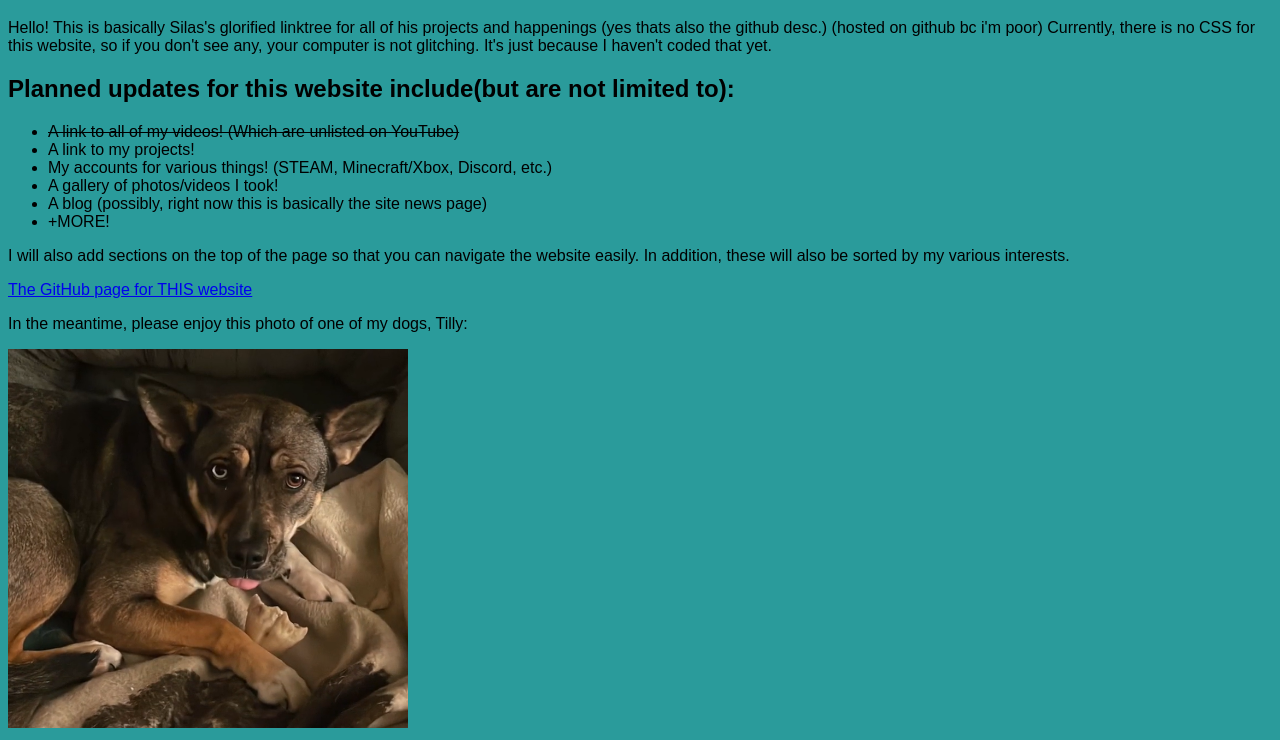
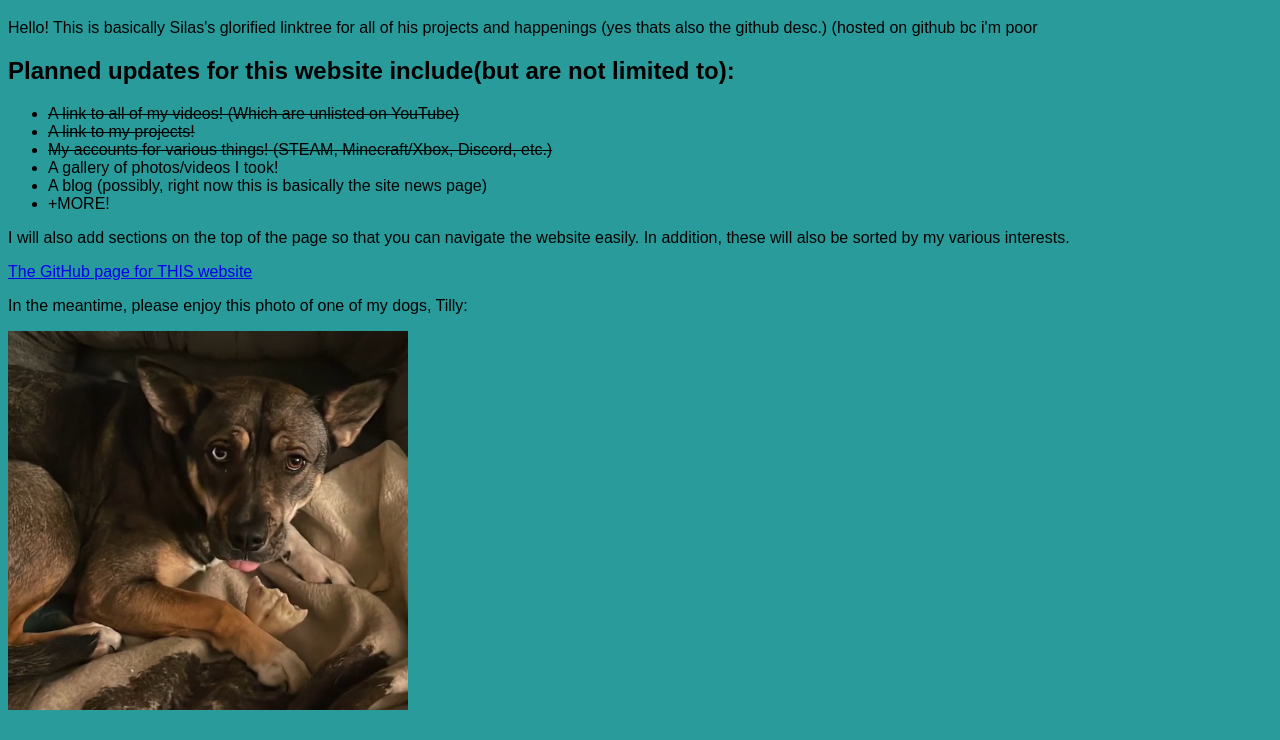
Before and after one commit to Smilas25674/Smilas25674.github.io, a plain HTML site: page index.html in a window 1280 px wide. Shown: the part 115-855 px from the top of the page. Drawn offline with Linux system fonts and the light colour scheme.

Commit message:
Changed homepage

```diff
--- a/index.html
+++ b/index.html
@@ -23,15 +23,12 @@
 <body>
 
     <h1>Silas's Stuff</h1>
-    <p>Hello! This is basically Silas's glorified linktree for all of his projects and happenings (yes thats also the github desc.) (hosted on github bc i'm poor)
-        Currently, there is no CSS for this website, so if you don't see any, your computer is not glitching.
-        It's just because I haven't coded that yet.
-    </p>
+    <p>Hello! This is basically Silas's glorified linktree for all of his projects and happenings (yes thats also the github desc.) (hosted on github bc i'm poor</p>
     <h2>Planned updates for this website include(but are not limited to):</h2>
     <ul>
         <li><del>A link to all of my videos! (Which are unlisted on YouTube)</del></li>
-        <li>A link to my projects!</li>
-        <li>My accounts for various things! (STEAM, Minecraft/Xbox, Discord, etc.)</li>
+        <li><del>A link to my projects!</del></li>
+        <li><del>My accounts for various things! (STEAM, Minecraft/Xbox, Discord, etc.)</del></li>
         <li>A gallery of photos/videos I took!</li>
         <li>A blog (possibly, right now this is basically the site news page)</li>
         <li>+MORE!</li>
```
